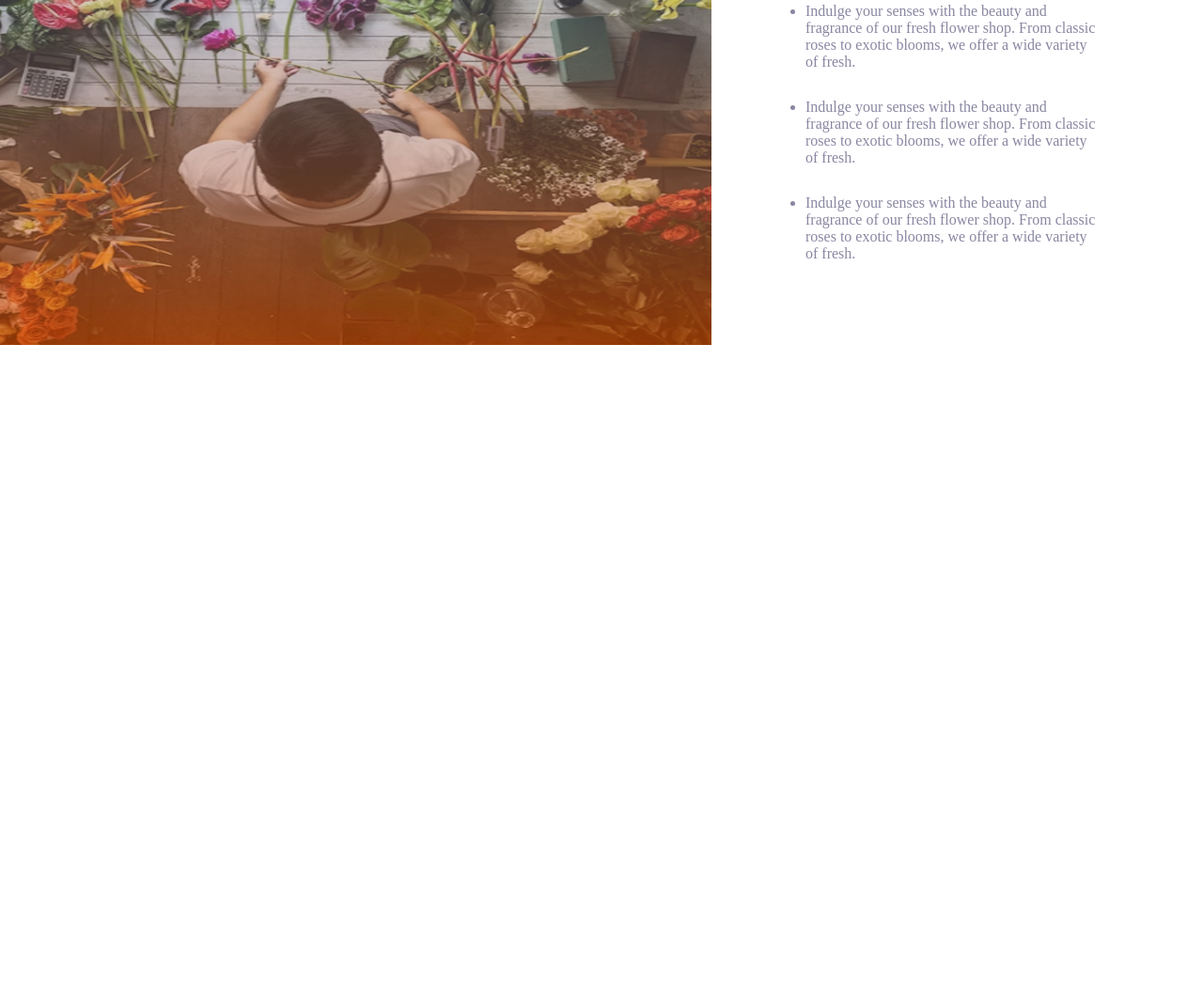
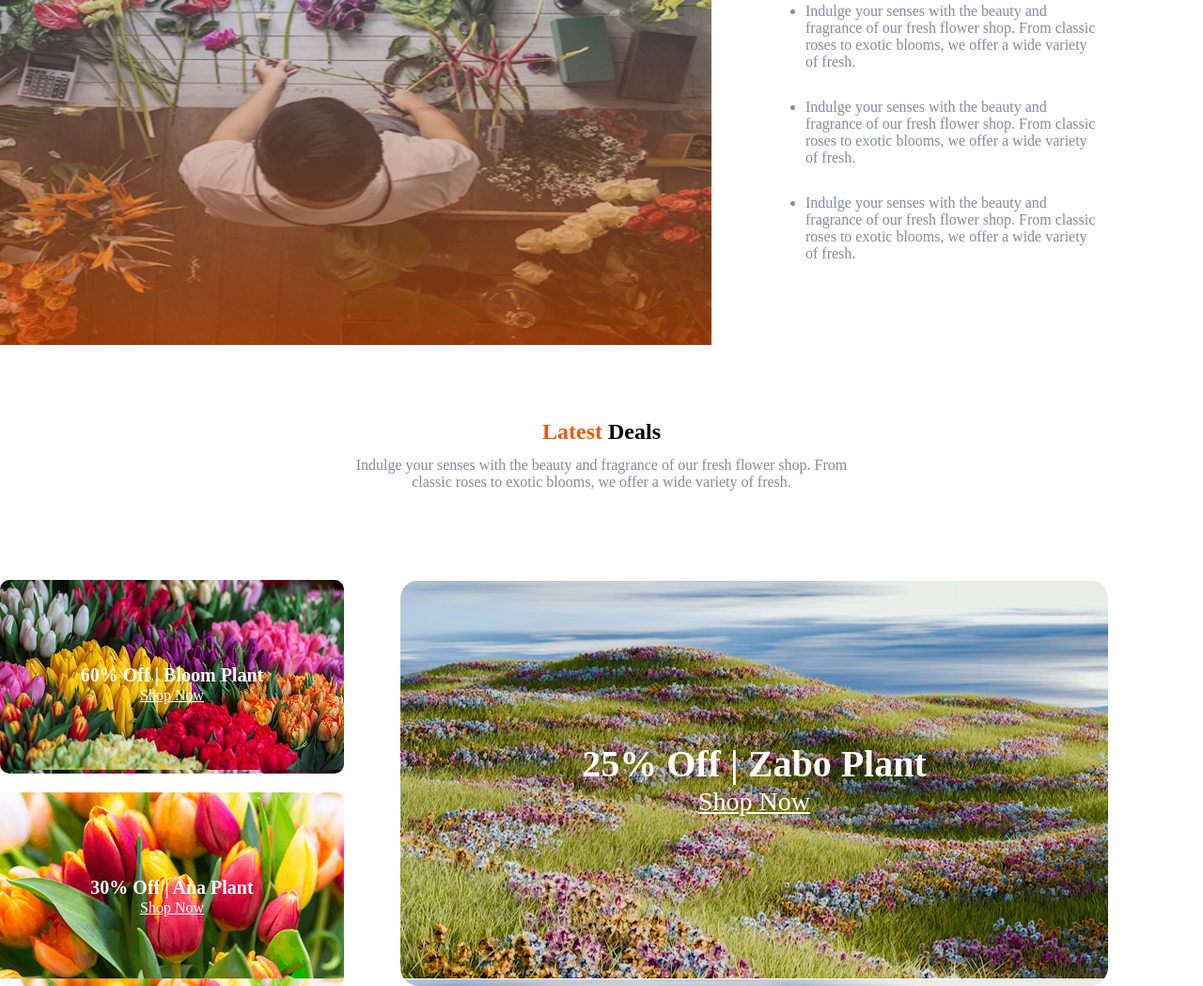
Before and after one commit to afshanamim/my-second-assignment, a plain HTML site: page index.html in a window 1280 px wide. Shown: the part 3213-4262 px from the top of the page at 94% size. Before the commit the page ends 3584 px from the top, so only its background shows below. Drawn offline with Linux system fonts and the light colour scheme.

Commit message:
added offer section

```diff
--- a/index.html
+++ b/index.html
@@ -172,6 +172,45 @@
           </ul>
         </div>
       </section>
+      <!--deals section-->
+      <section class="container deal">
+        <div class="body-top">
+          <div class="inner">
+            <h2>
+              <span class="fresh">Latest</span>
+              <span class="always">Deals </span>
+            </h2>
+            <p class="list-style2">
+              Indulge your senses with the beauty and fragrance of our fresh
+              flower shop. From<br />classic roses to exotic blooms, we offer a
+              wide variety of fresh.
+            </p>
+          </div>
+        </div>
+      </section>
+      <!--offer section-->
+      <section class="container offer-section">
+        <div class="offer-left">
+          <div class="fl1">
+            <ul>
+              <li class="list">60% Off | Bloom Plant</li>
+              <li class="list-1"><u>Shop Now</u></li>
+            </ul>
+          </div>
+          <div class="fl2">
+            <ul>
+              <li class="list">30% Off | Ana Plant</li>
+              <li class="list-1"><u>Shop Now</u></li>
+            </ul>
+          </div>
+        </div>
+        <div class="offer-right">
+          <ul>
+            <li class="list2">25% Off | Zabo Plant</li>
+            <li class="list-2"><u>Shop Now</u></li>
+          </ul>
+        </div>
+      </section>
     </main>
     <footer></footer>
   </body>
--- a/styles/styles.css
+++ b/styles/styles.css
@@ -148,3 +148,78 @@ h2 {
 .flower-right ul li {
   margin-top: 30px;
 }
+/*offer -----------------section*/
+
+.offer-section {
+  display: flex;
+  gap: 60px;
+}
+.offer-right {
+  background-image: url("../assets/deal-zabo.png");
+  height: 432px;
+  width: 753px;
+  text-align: center;
+  margin-top: 20px;
+  border-radius: 20px;
+}
+.offer-right ul li {
+  list-style: none;
+}
+
+.list2 {
+  align-items: center;
+  justify-content: center;
+  padding-top: 172.12px;
+  color: #ffffff;
+  font-size: 40px;
+  font-weight: bold;
+}
+.list-2 {
+  padding: 1px;
+  color: #ffffff;
+  font-size: 28px;
+  font-weight: 300;
+}
+
+.offer-left {
+  gap: 20px;
+  margin-top: 20px;
+}
+
+.fl1 {
+  background-image: url("../assets/deal-bloom.png");
+  display: grid;
+  text-align: center;
+  height: 206px;
+  width: 366px;
+  border-radius: 10px;
+}
+.fl1 ul li {
+  list-style: none;
+}
+.list {
+  align-items: center;
+  justify-content: center;
+  padding-top: 90px;
+  color: #ffffff;
+  font-size: 20px;
+  font-weight: bold;
+}
+.list-1 {
+  padding: 1px;
+  color: #ffffff;
+  font-size: 16px;
+  font-weight: 300;
+}
+.fl2 {
+  background-image: url("../assets/deal-ana.png");
+  display: grid;
+  text-align: center;
+  height: 206px;
+  width: 366px;
+  margin-top: 20px;
+  border-radius: 10px;
+}
+.fl2 ul li {
+  list-style: none;
+}
```
